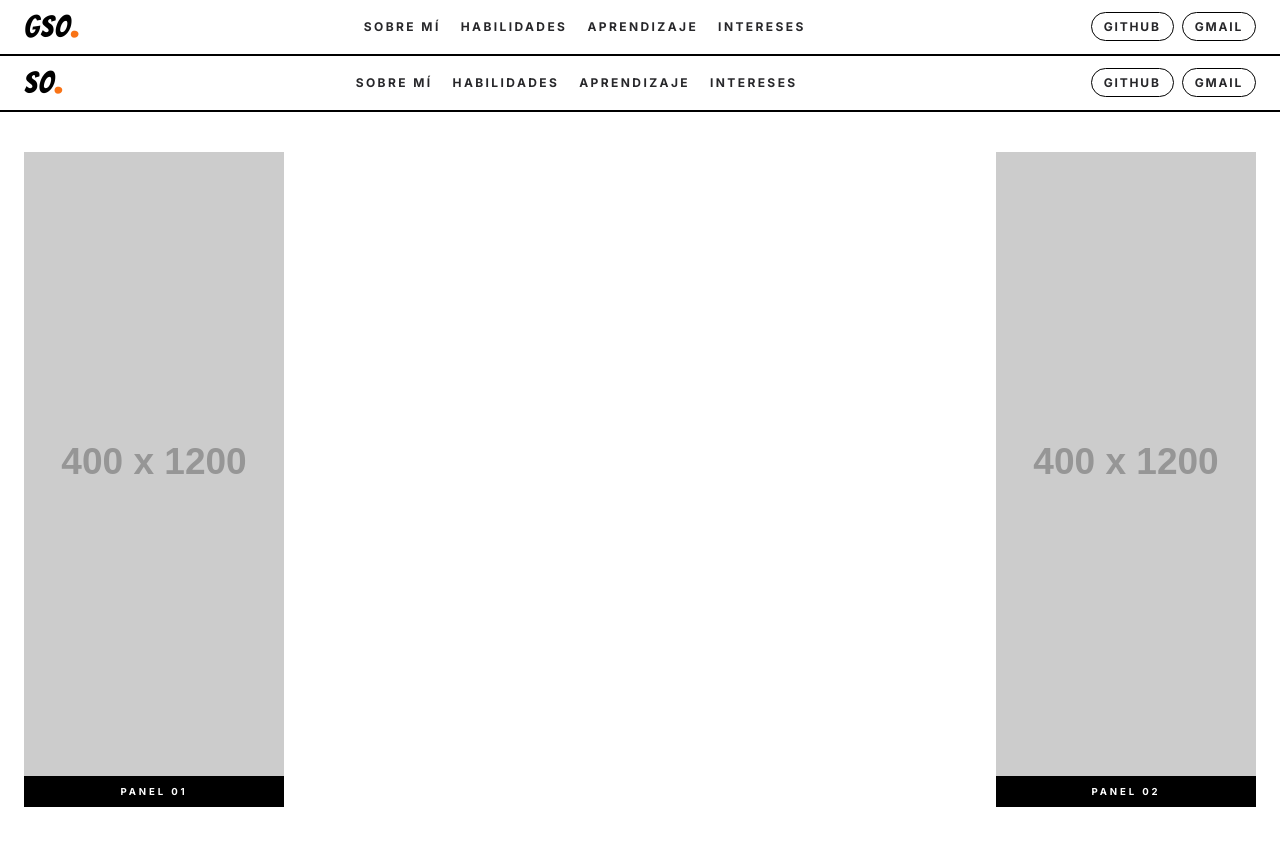
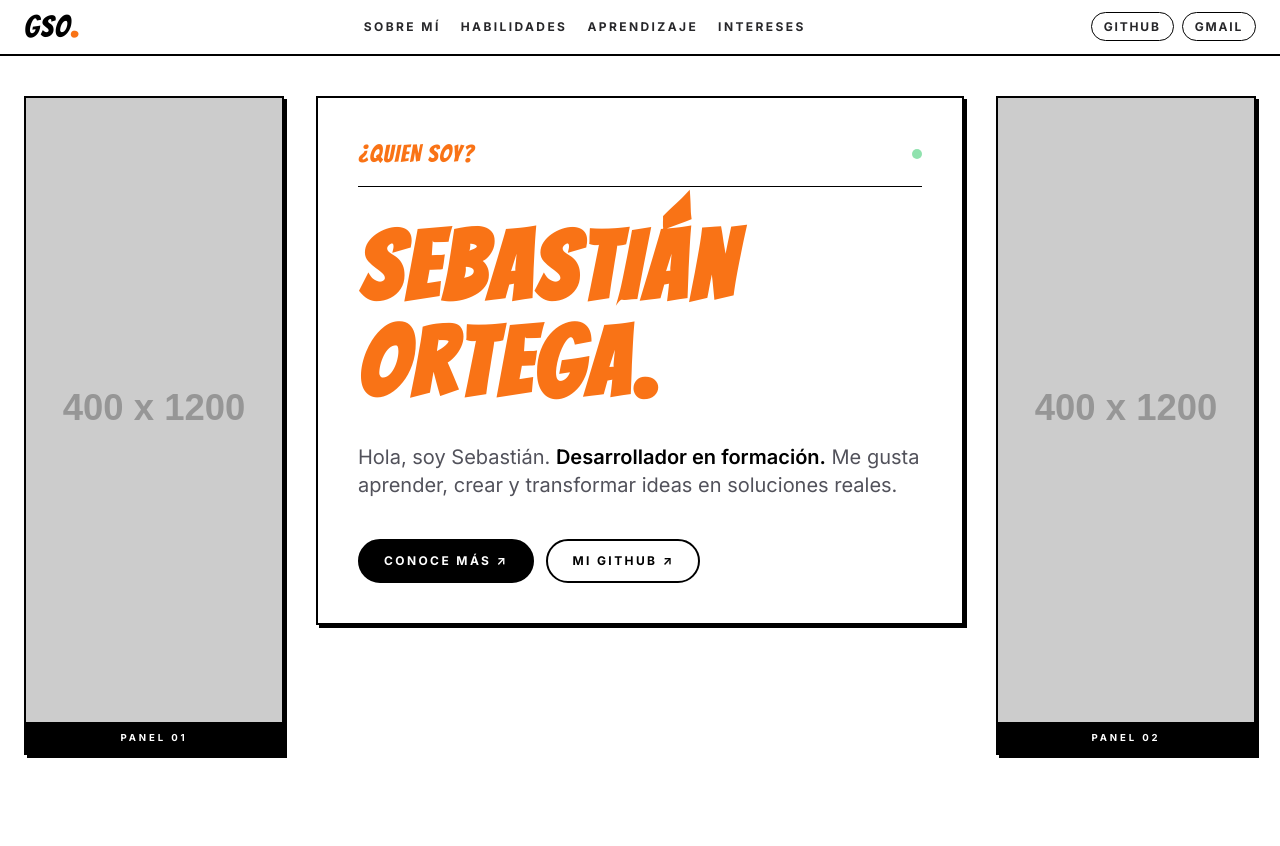
Before and after one commit to juansebastianortegamesa-ai/PORTAFOLIO-personal, a plain HTML site: page index.html in a window 1280 px wide. After the commit the page ends 811 px from the top, so only its background shows below. Drawn offline with nearby package versions, Linux system fonts and the light colour scheme; placeholder pictures from the web are drawn by us.

Commit message:
seccion quien soy:

```diff
--- a/css/styles.css
+++ b/css/styles.css
@@ -20,7 +20,25 @@ body {
 
 .font-manga {
   font-family: 'Bangers', 'Impact', 'Arial Black', sans-serif;
-  font-weight: 400;
+  font-weight: 2rem;
   letter-spacing: 0.05em;
   line-height: 0.95;
 }
+
+/* paneles laterales y como se ven los cuadros */
+.vineta {
+  background-color: var(--papel);
+  border: 2px solid var(--tinta);
+}
+
+.sombra-tinta {
+  box-shadow: 3px 3px 0 0 var(--tinta);
+}
+
+.panel-manga {
+  position: sticky;
+  top: 6rem;
+  overflow: hidden;
+  background-color: var(--papel-alt);
+  border: 2px solid var(--tinta);
+}
--- a/index.html
+++ b/index.html
@@ -34,25 +34,9 @@
       </ul>
     </nav>
   </header>
-
-  <header class="sticky top-0 z-50 border-b-2 border-black bg-white">
-    <nav aria-label="Navegación principal" class="mx-auto flex w-full max-w-[1700px] flex-wrap items-center justify-between gap-x-6 gap-y-3 px-4 py-3 sm:px-6">
-      <a href="#hero" class="font-manga text-3xl leading-none text-black transition-colors hover:text-orange-500">
-        SO<strong class="text-orange-500">.</strong>
-      </a>
-      <ul class="order-3 flex w-full flex-wrap items-center gap-x-5 gap-y-2 border-t border-black pt-3 text-[0.65rem] font-bold uppercase tracking-[0.2em] sm:order-2 sm:w-auto sm:border-t-0 sm:pt-0 sm:text-xs">
-        <li><a href="#sobre-mi" class="transition-colors hover:text-orange-500">Sobre mí</a></li>
-        <li><a href="#habilidades" class="transition-colors hover:text-orange-500">Habilidades</a></li>
-        <li><a href="#aprendizaje" class="transition-colors hover:text-orange-500">Aprendizaje</a></li>
-        <li><a href="#intereses" class="transition-colors hover:text-orange-500">Intereses</a></li>
-      </ul>
-      <ul class="order-2 hidden items-center gap-2 text-[0.6rem] font-bold uppercase tracking-[0.15em] sm:order-3 sm:flex sm:text-xs">
-        <li><a href="https://github.com/juansebastianortegamesa-ai" target="_blank" rel="noopener noreferrer" class="rounded-full border border-black px-3 py-1.5 transition-colors hover:border-orange-500 hover:bg-orange-500 hover:text-white">GitHub</a></li>
-        <li><a href="mailto:juansebastianortegamesa@gmail.com" class="rounded-full border border-black px-3 py-1.5 transition-colors hover:border-orange-500 hover:bg-orange-500 hover:text-white">Gmail</a></li>
-  </header>
-
     <div class="mx-auto w-full max-w-[1700px] px-3 pt-6 pb-14 sm:px-6 lg:pt-10">
     <div class="grid grid-cols-1 gap-6 lg:grid-cols-[220px_minmax(0,1fr)_220px] xl:grid-cols-[260px_minmax(0,1fr)_260px] xl:gap-8">
+
 
       <aside aria-label="Panel lateral izquierdo" class="hidden lg:block">
         <figure class="panel-manga sombra-tinta">
@@ -61,9 +45,32 @@
         </figure>
       </aside>
 
+
       <main class="flex min-w-0 flex-col gap-6 xl:gap-8">
+                <article id="hero" class="vineta sombra-tinta">
+          <div class="p-6 sm:p-10">
+            <div class="flex flex-wrap items-center justify-between gap-3 border-b border-black pb-4">
+              <p class="font-manga text-2xl uppercase text-orange-500">¿QUIEN SOY?</p>
+              <div class="flex items-center gap-2">
+                <div class="h-2.5 w-2.5 animate-pulse rounded-full bg-green-500"></div>
+              </div>
+            </div>
+            <h1 class="font-manga mt-8 text-5xl uppercase sm:text-6xl md:text-7xl lg:text-8xl">
+              <strong class="block text-orange-500">Sebastián</strong>
+              <strong class="block text-orange-500">Ortega.</strong>
+            </h1>
+            <p class="mt-8 max-w-xl text-lg leading-8 text-zinc-600 sm:text-xl">
+              Hola, soy Sebastián. <strong class="font-semibold text-black">Desarrollador  en formación.</strong> Me gusta aprender, crear y transformar ideas en soluciones reales.
+            </p>
+            <div class="mt-10 flex flex-wrap gap-3">
+              <a href="#sobre-mi" class="rounded-full border-2 border-black bg-black px-6 py-3 text-xs font-bold uppercase tracking-[0.2em] text-white transition-colors hover:border-orange-500 hover:bg-orange-500">Conoce más ↗</a>
+              <a href="https://github.com/" target="_blank" rel="noopener noreferrer" class="rounded-full border-2 border-black px-6 py-3 text-xs font-bold uppercase tracking-[0.2em] text-black transition-colors hover:border-orange-500 hover:bg-orange-500 hover:text-white">Mi GitHub ↗</a>
+            </div>
+          </div>
+        </article>
 
       </main>
+
 
       <aside aria-label="Panel lateral derecho" class="hidden lg:block">
         <figure class="panel-manga sombra-tinta">
@@ -71,13 +78,12 @@
           <figcaption class="border-t border-black bg-black px-3 py-2 text-center text-[0.6rem] font-bold uppercase tracking-[0.3em] text-white">Panel 02</figcaption>
         </figure>
       </aside>
+
     </div>
   </div>
 
 
 
 
-
-
 </body>
 </html>
```
